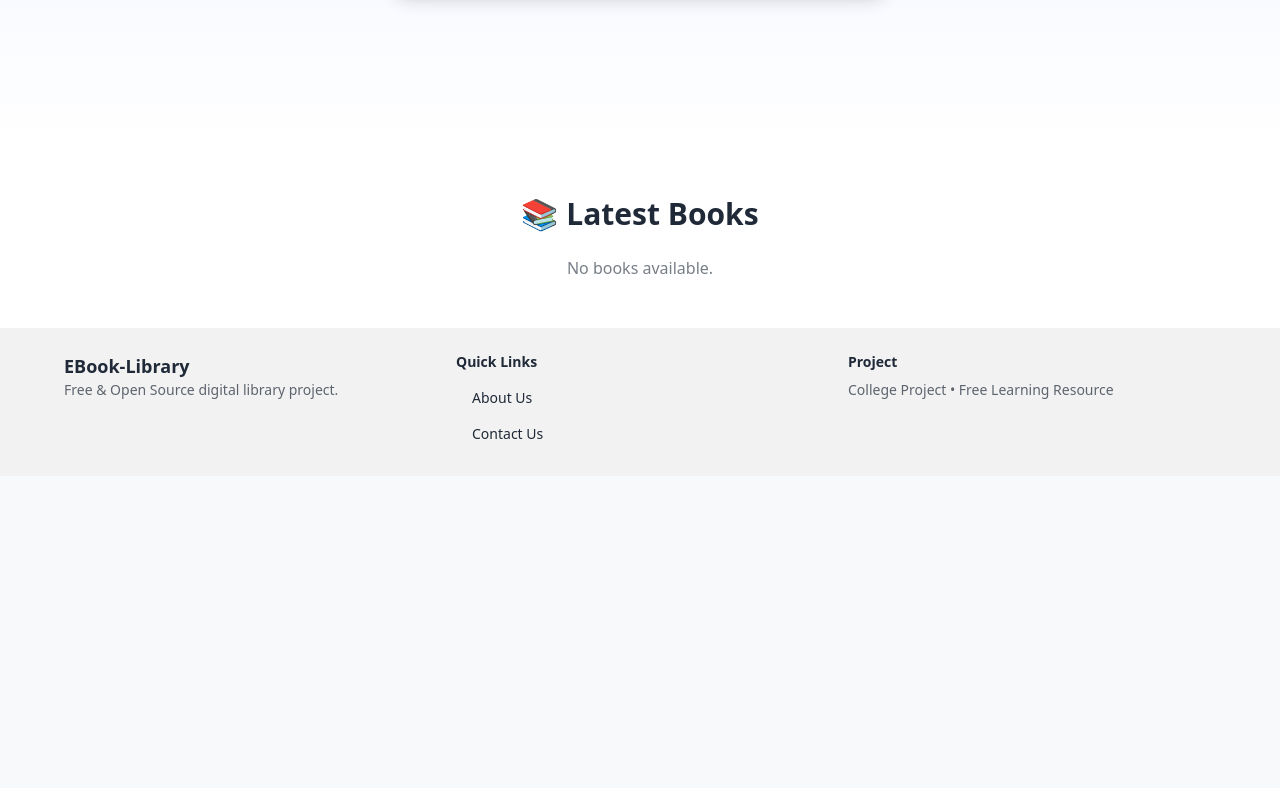
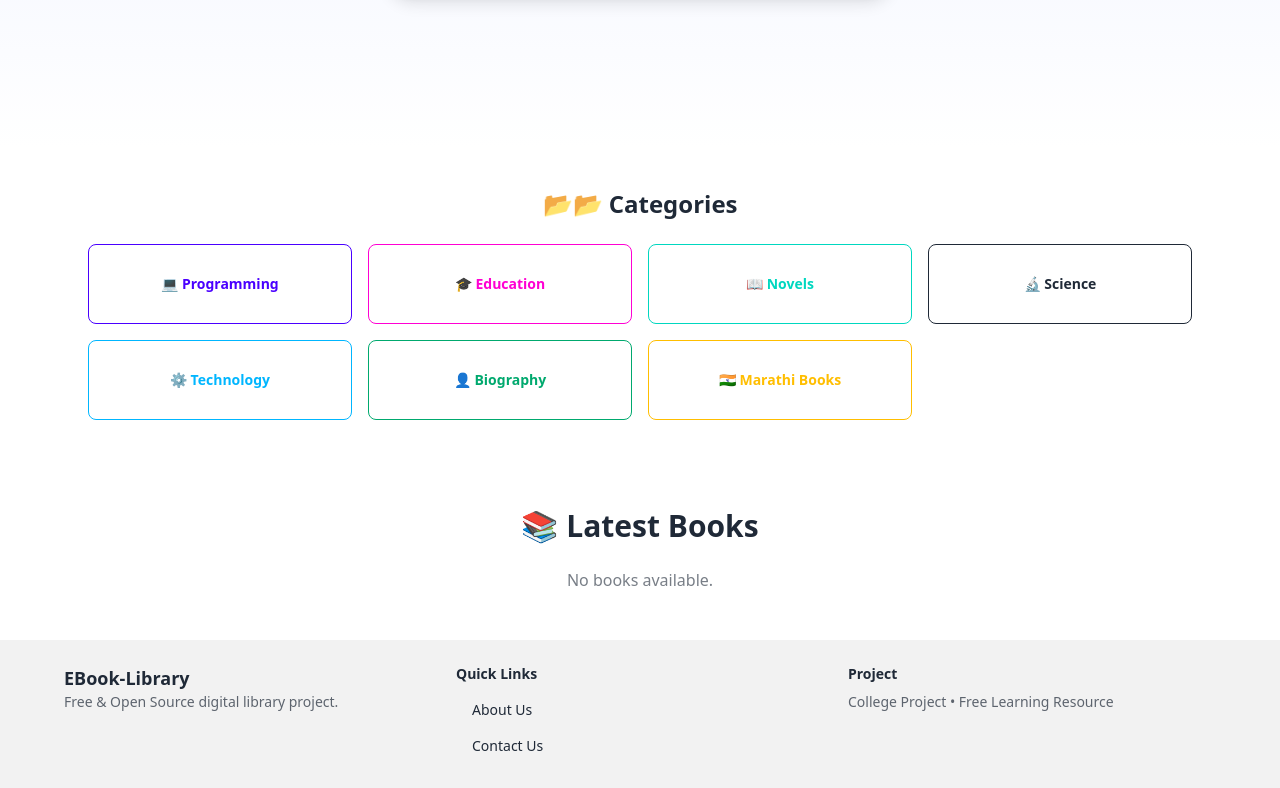
Before and after one commit to ChetanYalij/ebooklibrary, a Flask app: page / in a window 1280 px wide. Shown: the part 476-1264 px from the top of the page. Before the commit the page ends 915 px from the top, so only its background shows below. Run offline with Flask 3, Linux system fonts and the light colour scheme; some libraries are stand-ins or nearby versions.

Commit message:
Initial commit

```diff
--- a/app.py
+++ b/app.py
@@ -96,9 +96,7 @@ with app.app_context():
             db.session.add(admin)
             db.session.commit()
 
-# =====================================================
 # ================== PUBLIC ROUTES ====================
-# =====================================================
 @app.route("/")
 def index():
     books = Book.query.order_by(Book.id.desc()).all()
@@ -119,16 +117,23 @@ def book_detail(book_id):
 
 @app.route("/search")
 def search():
-    query = request.args.get("query", "").strip()
-    books = []
-    if query:
+    query = request.args.get("query")
+    category = request.args.get("category")
+
+    if category:
+        books = Book.query.filter_by(category=category).all()
+    else:
         books = Book.query.filter(
-            Book.title.ilike(f"%{query}%") |
-            Book.author.ilike(f"%{query}%")
+            Book.title.ilike(f"%{query}%")
         ).all()
-    return render_template("search_page.html", books=books, query=query)
 
-# ================== READ ONLINE (FIXED – NO DOWNLOAD) ==================
+    return render_template(
+        "search_page.html",
+        books=books,
+        query=query or category
+    )
+
+# ================== READ ONLINE ==================
 @app.route("/read/<int:book_id>")
 @login_required
 def read_book(book_id):
@@ -146,9 +151,7 @@ def download_book(book_id):
     book = Book.query.get_or_404(book_id)
     return redirect(book.pdf_url)
 
-# =====================================================
 # ================== AUTH ROUTES ======================
-# =====================================================
 @app.route("/register", methods=["GET", "POST"])
 def register():
     if request.method == "POST":
@@ -186,9 +189,7 @@ def logout():
     flash("Logged out successfully", "success")
     return redirect(url_for("index"))
 
-# =====================================================
 # ================== ADMIN ROUTES =====================
-# =====================================================
 @app.route("/admin")
 @admin_required
 def admin_dashboard():
@@ -248,9 +249,7 @@ def delete_book(book_id):
     flash("Book deleted successfully", "success")
     return redirect(url_for("admin_dashboard"))
 
-# =====================================================
 # ================== API ROUTES =======================
-# =====================================================
 @app.route("/api/books")
 def api_books():
     books = Book.query.all()
@@ -279,9 +278,7 @@ def api_search():
         for b in books
     ])
 
-# =====================================================
 # ================== ERROR HANDLERS ===================
-# =====================================================
 @app.errorhandler(403)
 def forbidden(e):
     return "<h1>403 - Access Denied</h1>", 403
--- a/templates/index.html
+++ b/templates/index.html
@@ -109,6 +109,49 @@
     </div>
 </div>
 
+<!-- ================= ENHANCED CATEGORIES SECTION ================= -->
+<div class="max-w-6xl mx-auto px-6 py-10 w-full">
+    <h2 class="text-2xl font-bold text-center mb-6">📂📂 Categories</h2>
+
+    <div class="grid grid-cols-2 sm:grid-cols-3 md:grid-cols-4 gap-4">
+        <a href="{{ url_for('search') }}?category=Programming"
+           class="btn btn-outline btn-primary h-20 flex flex-col justify-center">
+            💻 Programming
+        </a>
+
+        <a href="{{ url_for('search') }}?category=Education"
+           class="btn btn-outline btn-secondary h-20 flex flex-col justify-center">
+            🎓 Education
+        </a>
+
+        <a href="{{ url_for('search') }}?category=Novel"
+           class="btn btn-outline btn-accent h-20 flex flex-col justify-center">
+            📖 Novels
+        </a>
+
+        <a href="{{ url_for('search') }}?category=Science"
+           class="btn btn-outline h-20 flex flex-col justify-center">
+            🔬 Science
+        </a>
+
+        <a href="{{ url_for('search') }}?category=Technology"
+           class="btn btn-outline btn-info h-20 flex flex-col justify-center">
+            ⚙️ Technology
+        </a>
+
+        <a href="{{ url_for('search') }}?category=Biography"
+           class="btn btn-outline btn-success h-20 flex flex-col justify-center">
+            👤 Biography
+        </a>
+
+        <a href="{{ url_for('search') }}?category=Marathi"
+           class="btn btn-outline btn-warning h-20 flex flex-col justify-center">
+            🇮🇳 Marathi Books
+        </a>
+    </div>
+</div>
+<!-- ================= END CATEGORIES ================= -->
+
 <!-- ================= BOOKS SECTION ================= -->
 <div class="max-w-7xl mx-auto px-6 py-12 w-full">
     <h2 class="text-3xl font-bold mb-6 text-center">📚 Latest Books</h2>
```
